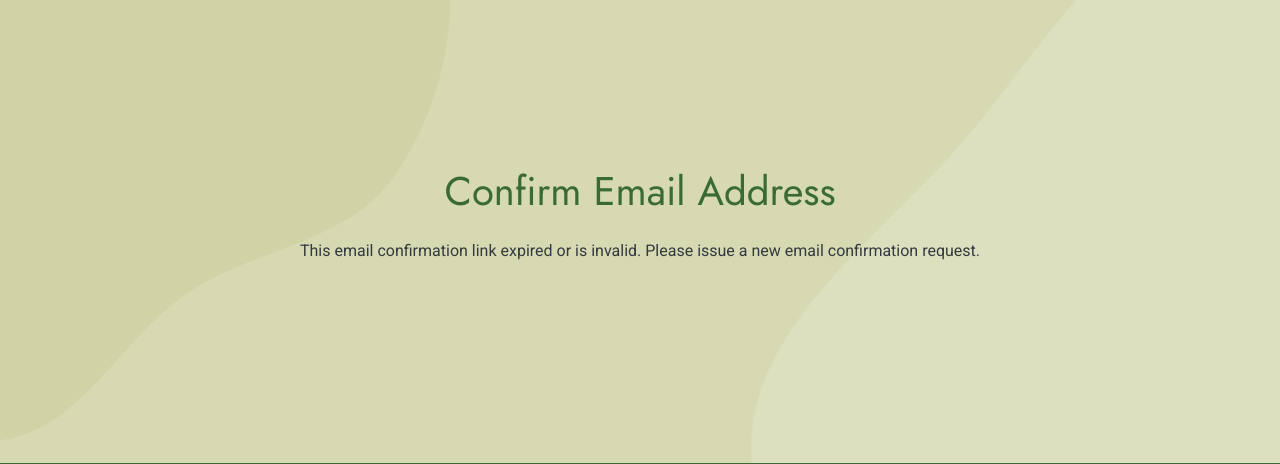
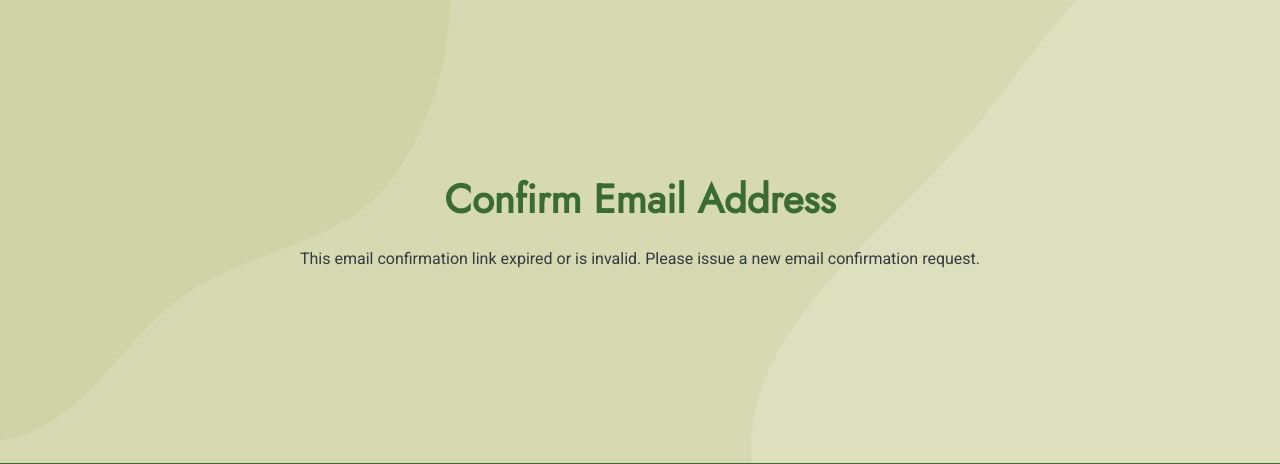
Before and after one commit to amfairley/nunisi, a Django app: a page that uses templates/allauth/account/email_confirm.html in a window 1280 px wide. Shown: the part 169-633 px from the top of the page. Run offline with Django 5.2, Linux system fonts and the light colour scheme; parts of the project's set-up code (start-up, migrations or seed data) failed here and were passed over; some libraries are stand-ins or nearby versions.

Commit message:
Allauth: restyle the email verification pages. Issue: #7

```diff
--- a/templates/allauth/account/email_confirm.html
+++ b/templates/allauth/account/email_confirm.html
@@ -10,12 +10,14 @@
 {% endblock head_title %}
 {% block content %}
     <div class="content allauth-content">
-        <h1 class="allauth-title">
+        <!--Page title-->
+        <h1 class="page-title">
             {% trans "Confirm Email Address" %}
         </h1>
         {% if confirmation %}
             {% user_display confirmation.email_address.user as user_display %}
             {% if can_confirm %}
+                <!--Message-->
                 <p class="allauth-message">
                     {% blocktrans with confirmation.email_address.email as email %}Please confirm that <a href="mailto:{{ email }}">{{ email }}</a> is an email address for user {{ user_display }}.{% endblocktrans %}
                 </p>
@@ -32,12 +34,14 @@
                     {% endslot %}
                 {% endelement %}
             {% else %}
+                <!--Email already in use message-->
                 <p class="allauth-message">
                     {% blocktrans %}Unable to confirm {{ email }} because it is already confirmed by a different account.{% endblocktrans %}
                 </p>
             {% endif %}
         {% else %}
             {% url 'account_email' as email_url %}
+            <!--Expired link message-->
             <p class="allauth-message"></p>
                 {% blocktrans %}<p class="allauth-message">This email confirmation link expired or is invalid. Please <a href="{{ email_url }}">issue a new email confirmation request</a>.</p>{% endblocktrans %}
             </p>
--- a/templates/allauth/account/verification_sent.html
+++ b/templates/allauth/account/verification_sent.html
@@ -9,9 +9,11 @@
 {% endblock head_title %}
 {% block content %}
     <div class="content allauth-content">
-        <h1 class="allauth-title">
+        <!--Page title-->
+        <h1 class="page-title">
             {% trans "Verify Your Email Address" %}
         </h1>
+        <!--Message-->
         <p class="allauth-message">
             {% blocktrans %}We have sent an email to you for verification. Follow the link provided to finalize the signup process. If you do not see the verification email in your main inbox, check your spam folder. Please contact us if you do not receive the verification email within a few minutes.{% endblocktrans %}
         </p>
```
